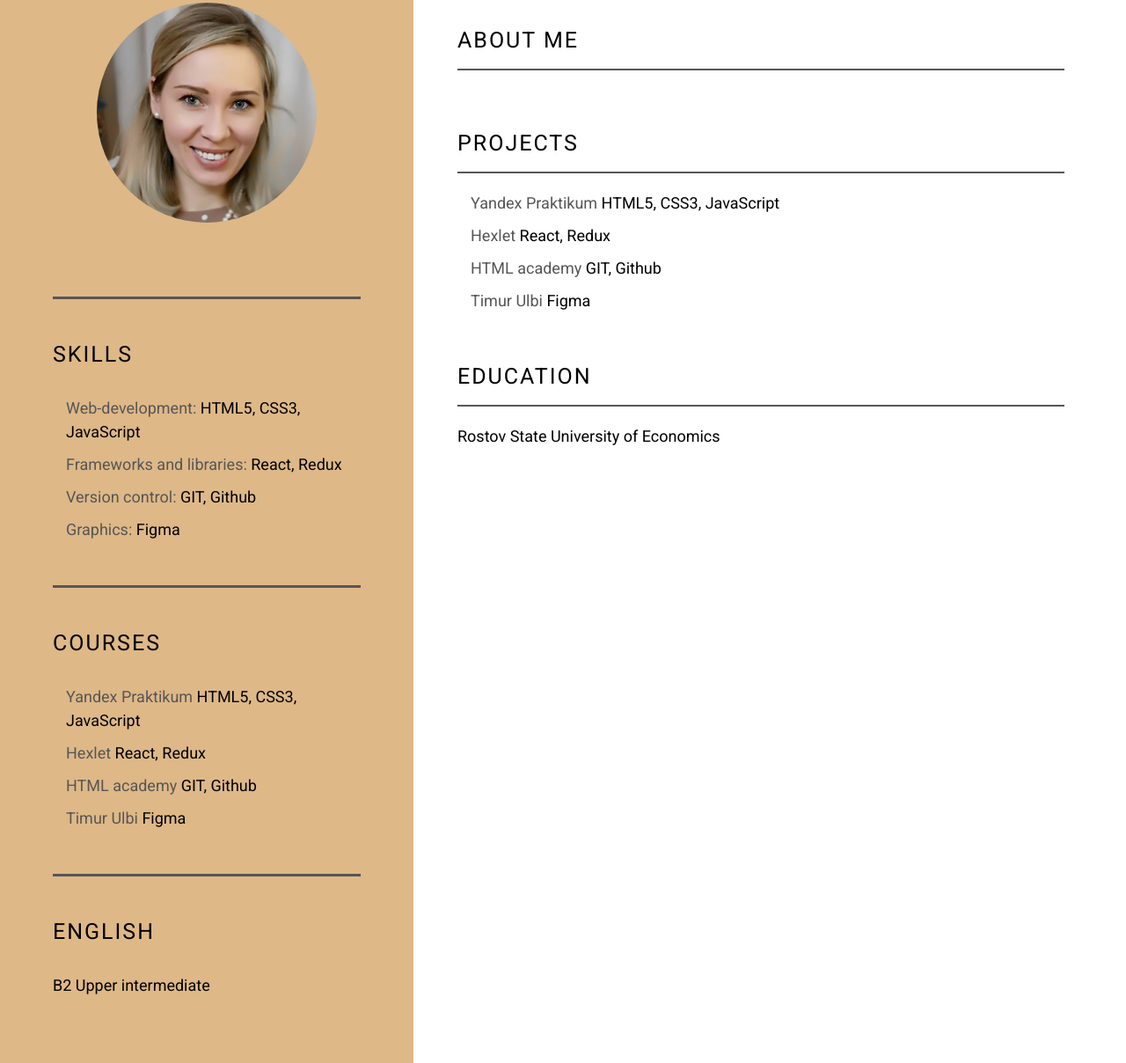
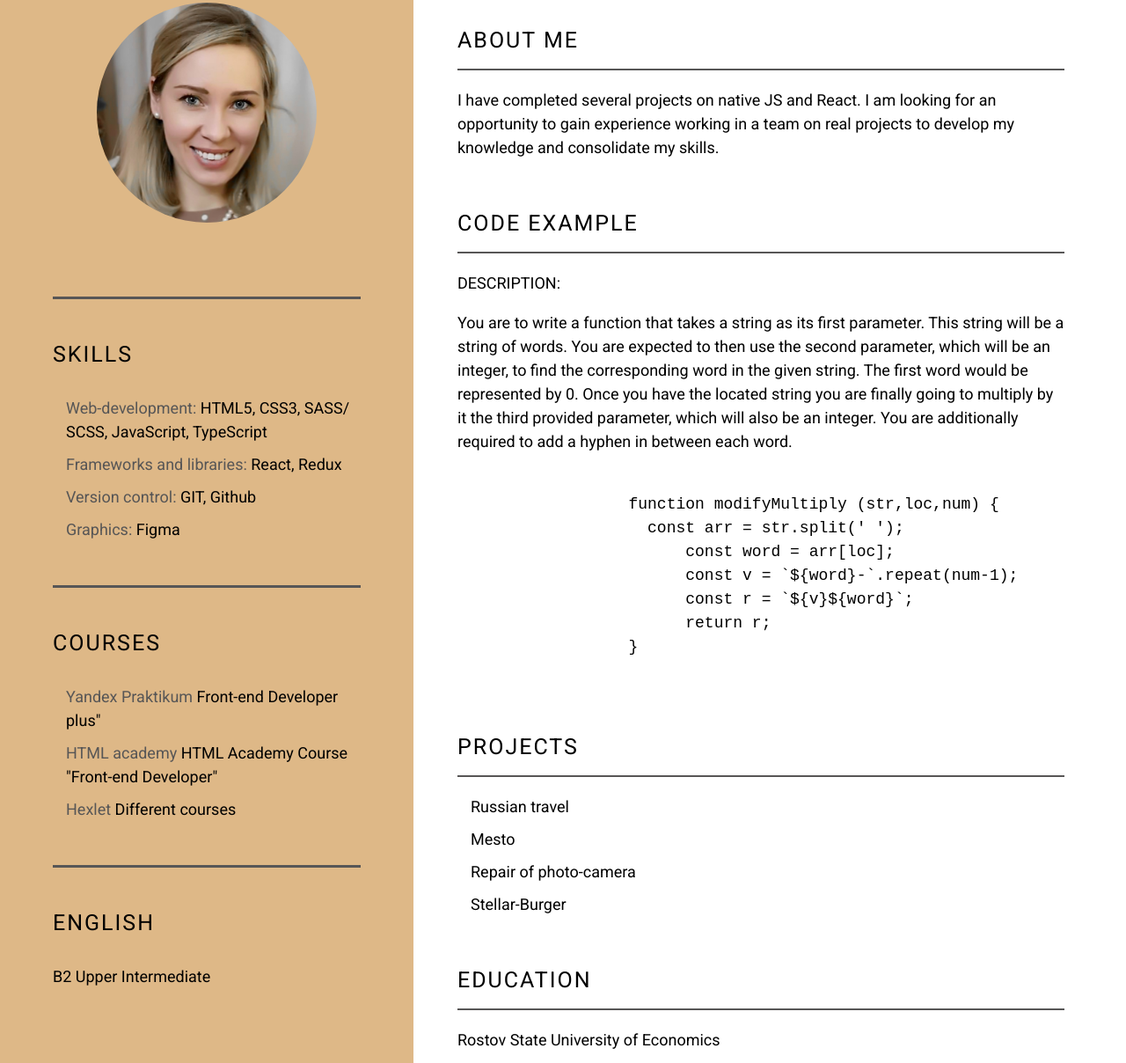
Before and after one commit to IrinaVinit/my_CV, a plain HTML site: page index.html in a window 1280 px wide. Shown: the part 436-1644 px from the top of the page at 88% size. Drawn offline with Linux system fonts and the light colour scheme.

Commit message:
feat: add code example

```diff
--- a/index.html
+++ b/index.html
@@ -41,7 +41,7 @@
               </li>
               <li class="contacts-item">
                 <div class="contact-icon gh"></div>
-                <p>IrinaVinity</p>
+                <p>IrinaVinit</p>
               </li>
               <li class="contacts-item">
                 <div class="contact-icon tg"></div>
@@ -59,7 +59,8 @@
               <h2 class="section-title">Skills</h2>
               <ul class="list">
                 <li class="list-item">
-                  Web-development: <span>HTML5, CSS3, JavaScript</span>
+                  Web-development:
+                  <span>HTML5, CSS3, SASS/ SCSS, JavaScript, TypeScript</span>
                 </li>
                 <li class="list-item">
                   Frameworks and libraries: <span>React, Redux</span>
@@ -73,34 +74,75 @@
               <h2 class="section-title">Courses</h2>
               <ul class="list">
                 <li class="list-item">
-                  Yandex Praktikum <span>HTML5, CSS3, JavaScript</span>
+                  Yandex Praktikum <span>Front-end Developer plus"</span>
                 </li>
-                <li class="list-item">Hexlet <span>React, Redux</span></li>
-                <li class="list-item">HTML academy <span>GIT, Github</span></li>
-                <li class="list-item">Timur Ulbi <span>Figma</span></li>
+
+                <li class="list-item">
+                  HTML academy <span>HTML Academy Course "Front-end Developer"</span>
+                </li>
+                <li class="list-item">Hexlet <span>Different courses</span></li>
               </ul>
             </div>
             <div class="div__container">
               <h2 class="section-title">English</h2>
-              <p class="list-item">B2 Upper intermediate</p>
+              <p class="list-item">B2 Upper Intermediate</p>
             </div>
           </div>
           <div class="main-section">
             <div class="about-me main-container">
               <h2 class="section-title main-section__title">About me</h2>
               <div class="title-line"></div>
-            <p class="list-item"></p>
+              <p class="list-item">
+                I have completed several projects on native JS and React. I am looking for
+                an opportunity to gain experience working in a team on real projects to
+                develop my knowledge and consolidate my skills.
+              </p>
+            </div>
+            <div class="code-example main-container">
+              <h2 class="section-title main-section__title">Code example</h2>
+              <div class="title-line"></div>
+              <p class="list-item">DESCRIPTION:</p>
+              <p class="list-item">
+                You are to write a function that takes a string as its first parameter.
+                This string will be a string of words. You are expected to then use the
+                second parameter, which will be an integer, to find the corresponding word
+                in the given string. The first word would be represented by 0. Once you
+                have the located string you are finally going to multiply by it the third
+                provided parameter, which will also be an integer. You are additionally
+                required to add a hyphen in between each word.
+              </p>
+              <pre class="list-item pre-code">
+                <code>
+                  function modifyMultiply (str,loc,num) {
+                    const arr = str.split(' ');
+                        const word = arr[loc];
+                        const v = `${word}-`.repeat(num-1);
+                        const r = `${v}${word}`;
+                        return r;
+                  } </code>
+              </pre>
             </div>
             <div class="projects main-container">
               <h2 class="section-title main-section__title">Projects</h2>
               <div class="title-line"></div>
               <ul class="list">
                 <li class="list-item">
-                  Yandex Praktikum <span>HTML5, CSS3, JavaScript</span>
+                  <a href="#" target="_blank" class="link">Russian travel</a>
                 </li>
-                <li class="list-item">Hexlet <span>React, Redux</span></li>
-                <li class="list-item">HTML academy <span>GIT, Github</span></li>
-                <li class="list-item">Timur Ulbi <span>Figma</span></li>
+                <li class="list-item">
+                  <a
+                    href="https://IrinaVinit.github.io/mesto-project"
+                    target="_blank"
+                    class="link"
+                    >Mesto</a
+                  >
+                </li>
+                <li class="list-item">
+                  <a href="#" target="_blank" class="link">Repair of photo-camera</a>
+                </li>
+                <li class="list-item">
+                  <a href="#" target="_blank" class="link">Stellar-Burger</a>
+                </li>
               </ul>
             </div>
             <div class="education main-container">
--- a/style/style.css
+++ b/style/style.css
@@ -246,3 +246,19 @@
     background-color: var(--border-color);
     margin-bottom: 20px;
 }
+.link {
+    text-decoration: none;
+    color: black;
+    transition-duration: 0.5s;
+    transition-timing-function: ease;
+    transition-delay: 0s;
+    transition-property: color;
+}
+
+.link:hover {
+    color: #4d2323;
+  }
+
+  .pre-code {
+    text-align: left;
+  }
```
Lines whose indentation alone changed are shown as unchanged.
